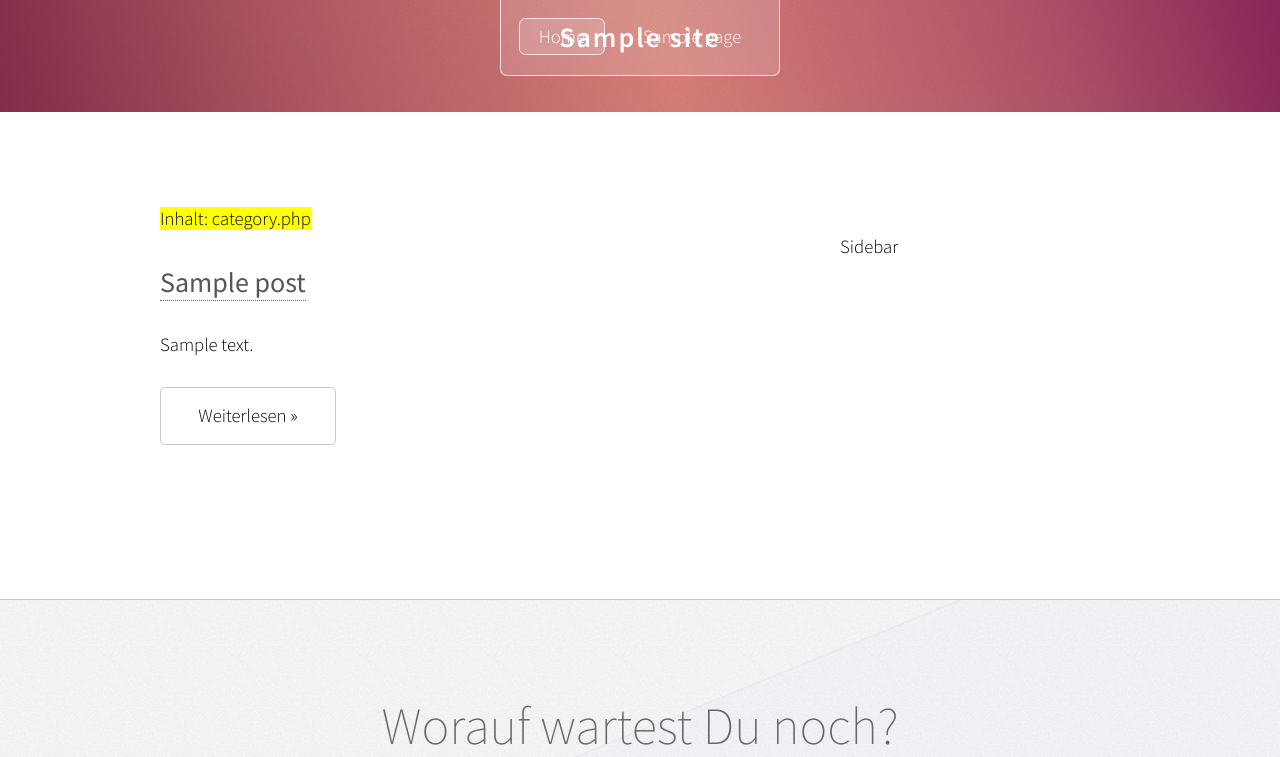
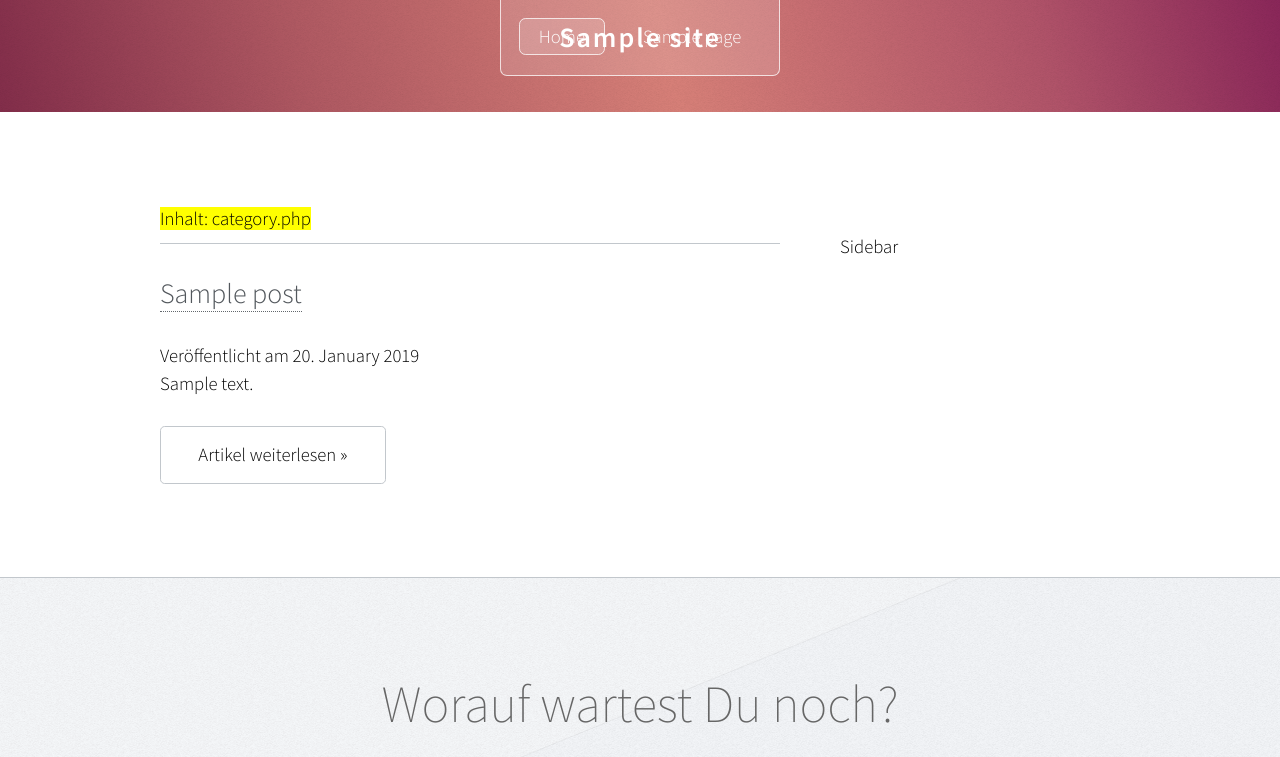
Before and after one commit to jaykobo/muzyma.de, a WordPress theme: template web/app/themes/muzyma/category.php in a window 1280 px wide. Shown: the top 757 px of the page. Run offline with PHP 8.4 and a stand-in for WordPress, Linux system fonts and the light colour scheme; the site name, menu and one post (Sample post) are stand-ins, and other content is empty; some libraries are stand-ins or nearby versions.

Commit message:
add category page, posts loop for category/tag page, style

```diff
--- a/web/app/themes/muzyma/category.php
+++ b/web/app/themes/muzyma/category.php
@@ -6,14 +6,16 @@
 
         <div class="row oneandhalf">
             <div class="8u">
-                <header>
+                <header class="overview-title">
                     <h2><?php single_cat_title(); ?></h2>
                     <?php if( category_description() ): ?>
                         <?php echo category_description(); ?>
                     <?php endif; ?>
+                    <hr>
                 </header>
 
                 <?php
+                    // Pagination Options:
                     $args =  array(
                         'mid_size'  => 2,
                         'prev_next' => true,
@@ -24,14 +26,14 @@
                 ?>
 
 
-                <div class="row">
-                <?php  if ( have_posts() ) : while ( have_posts() ) : the_post(); ?>
-                    <?php  get_template_part( 'template_parts/content','posts-loop' ); ?>
-                <?php  endwhile; ?>
-                </div>
+                <?php if ( have_posts() ) : while ( have_posts() ) : the_post(); ?>
+                    <?php get_template_part( 'template_parts/content','posts-loop' ); ?>
+                <?php endwhile; ?>
+
                     <?php the_posts_pagination( $args ); ?>
+
                 <?php else : ?>
-                    <?php  get_template_part( 'template_parts/content','error' ); ?>
+                    <?php get_template_part( 'template_parts/content','error' ); ?>
                 <?php endif; ?>
             </div>
 
--- a/web/app/themes/muzyma/functions.php
+++ b/web/app/themes/muzyma/functions.php
@@ -296,7 +296,7 @@ function wpse_allowedtags() {
     return '<script>,<style>,<br>,<em>,<i>,<ul>,<ol>,<li>,<a>,<p>,<img>,<video>,<audio>';
 }
 
-if ( ! function_exists( 'wpse_custom_wp_trim_excerpt' ) ) :
+if ( ! function_exists( 'wpse_custom_wp_trim_excerpt' ) ) {
 
     function wpse_custom_wp_trim_excerpt($wpse_excerpt) {
     global $post;
@@ -305,12 +305,12 @@ if ( ! function_exists( 'wpse_custom_wp_trim_excerpt' ) ) :
 
             $wpse_excerpt = get_the_content('');
             $wpse_excerpt = strip_shortcodes( $wpse_excerpt );
-            $wpse_excerpt = apply_filters('the_content', $wpse_excerpt);
+            $wpse_excerpt = apply_filters('get_the_content', $wpse_excerpt);
             $wpse_excerpt = str_replace(']]>', ']]&gt;', $wpse_excerpt);
             $wpse_excerpt = strip_tags($wpse_excerpt, wpse_allowedtags()); /*IF you need to allow just certain tags. Delete if all tags are allowed */
 
             //Set the excerpt word count and only break after sentence is complete.
-                $excerpt_word_count = 15;
+                $excerpt_word_count = 30;
                 $excerpt_length = apply_filters('excerpt_length', $excerpt_word_count);
                 $tokens = array();
                 $excerptOutput = '';
@@ -353,7 +353,7 @@ if ( ! function_exists( 'wpse_custom_wp_trim_excerpt' ) ) :
         return apply_filters('wpse_custom_wp_trim_excerpt', $wpse_excerpt, $raw_excerpt);
     }
 
-endif;
+}
 
 remove_filter('get_the_excerpt', 'wp_trim_excerpt');
 add_filter('get_the_excerpt', 'wpse_custom_wp_trim_excerpt');
--- a/web/app/themes/muzyma/template_parts/content-posts-loop.php
+++ b/web/app/themes/muzyma/template_parts/content-posts-loop.php
@@ -1,12 +1,35 @@
-<section class="12u">
+<article id="post-<?php the_ID(); ?>" <?php post_class(); ?>>
 
     <header>
-        <h3><a href="<?php the_permalink(); ?>"><strong><?php the_title(); ?></strong></a></h3>
+        <h3><a href="<?php the_permalink(); ?>"><?php the_title(); ?></a></h3>
     </header>
 
-    <?php the_excerpt();?>
+    <div class="post-meta">
+        <?php
+            if ( get_the_date( 'U' ) !== get_the_modified_date( 'U' ) ) { ?>
+                Zuletzt aktualisiert am <time datetime="<?php the_modified_time('c')?>" itemprop="dateModified"><?php echo get_the_modified_date(); ?></time>
+            <?php } else { ?>
+                Veröffentlicht am <time datetime="<?php the_time('c')?>" itemprop="datePublished"><?php echo get_the_date('j. F Y'); ?></time>
+        <?php } ?>
+    </div>
 
-    <ul class="actions">
-        <li><a href="<?php the_permalink(); ?>" class="button">Weiterlesen &raquo;</a></li>
-    </ul>
-</section>
+    <?php
+        // IMAGE ALT TEXT: Grab Image Caption OR use Post Title
+        if ( $alt = get_the_post_thumbnail_caption() ) {
+            // Nothing to do here
+        } else {
+            $alt = get_the_title();
+        }
+    ?>
+
+    <?php if( has_post_thumbnail() ): ?>
+        <a href="<?php the_permalink(); ?>" class="image single-thumbnail" alt="<?php echo $alt?>">
+            <?php the_post_thumbnail('thumbnail'); ?>
+        </a>
+    <?php endif; ?>
+
+    <p><?php if( get_field('subtitel') ): ?><strong><?php echo get_field('subtitel'); ?></strong> <?php endif;
+        echo get_the_excerpt(); ?>
+    </p>
+    <p><a href="<?php the_permalink(); ?>" class="button">Artikel weiterlesen &raquo;</a></p>
+</article>
```
